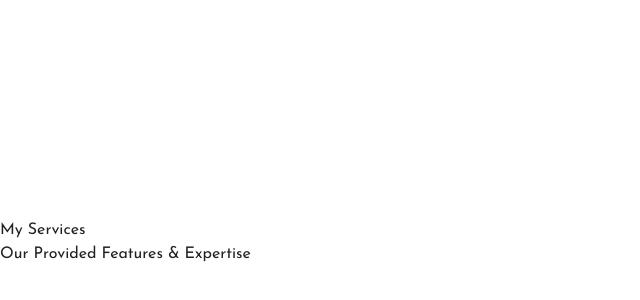
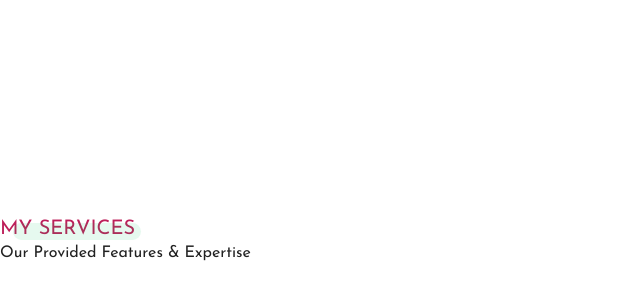
Before and after one commit to VinCodeTheWeb/genosio, a React (Create React App) app in the folder client/: page / in a window 1280 px wide. Shown: the part 1587-1887 px from the top of the page, without its empty margins (0-640 px from the left). Built offline with nearby package versions, Linux system fonts and the light colour scheme.

Commit message:
adding style for MY SERVICES text

```diff
--- a/client/src/pages/home/home.component.tsx
+++ b/client/src/pages/home/home.component.tsx
@@ -85,7 +85,11 @@ const HomePage: React.FC = () => {
             aboutCategories={<>Categories</>}
             serviceHeadings={
                 <>
-                    <Typography>My Services</Typography>
+                    <Box position="relative">
+                        <Typography className={classes.servicesText} color="primary" variant="h3">
+                            My Services
+                        </Typography>
+                    </Box>
                     <Typography>Our Provided Features & Expertise</Typography>
                 </>
             }
--- a/client/src/pages/home/home.styles.ts
+++ b/client/src/pages/home/home.styles.ts
@@ -77,6 +77,22 @@ const styles = ({ breakpoints }: Theme) =>
             textTransform: 'none',
             marginTop: '5rem',
         },
+        servicesText: {
+            textTransform: 'uppercase',
+            fontSize: '2rem',
+            '&::before': {
+                content: '" "',
+                color: '#0FBF61',
+                backgroundColor: '#0FBF61',
+                borderRadius: '1.5rem',
+                opacity: '.1',
+                height: '1.7rem',
+                width: '12.8rem',
+                position: 'absolute',
+                top: '.5rem',
+                left: '1.3rem',
+            },
+        },
     });
 
 export const useStyles = makeStyles(styles);
```
